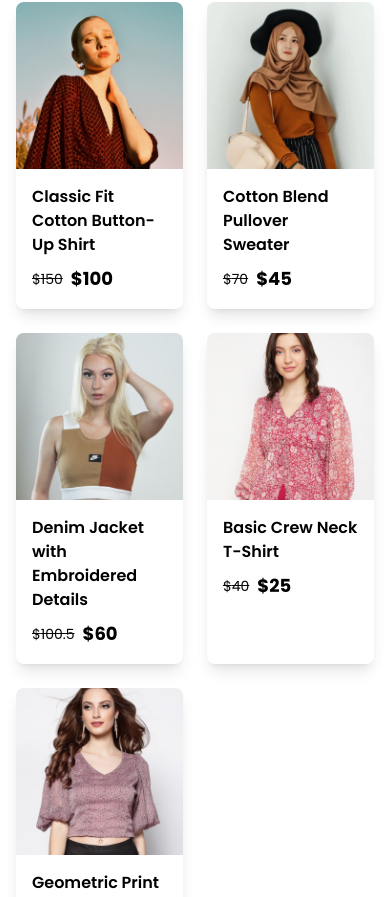
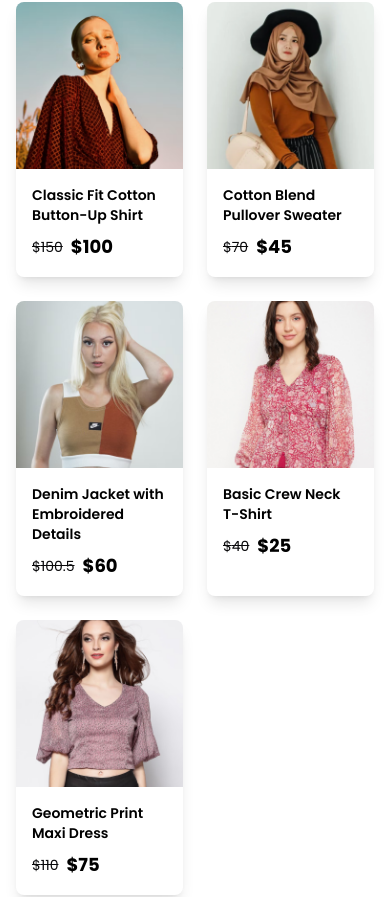
Before and after one commit to Aqib-Web/e-commerce-app-react-shadcn, a React (Vite) app: page / in a window 390 px wide. Shown: the part 1045-1942 px from the top of the page. Built offline with nearby package versions, Linux system fonts and the light colour scheme.

Commit message:
fixed text issue on small screens

```diff
--- a/src/Pages/LoginSignup.jsx
+++ b/src/Pages/LoginSignup.jsx
@@ -13,7 +13,7 @@ import { Label } from "@/components/ui/label";
 function LoginSignup() {
   return (
     <div>
-      <div className="py-32">
+      <div className="pt-8 pb-24 lg:pt-24 lg:p-28">
         <Card className="mx-auto max-w-sm">
           <CardHeader>
             <CardTitle className="text-xl">Sign Up</CardTitle>
--- a/src/components/Item/Item.jsx
+++ b/src/components/Item/Item.jsx
@@ -15,7 +15,9 @@ const Item = ({ item }) => {
           style={{ aspectRatio: "1", objectFit: "cover" }}
         />
         <div className="p-4">
-          <h3 className="text-base font-semibold">{item.name}</h3>
+          <h3 className="text-base font-semibold text-sm lg:text-base">
+            {item.name}
+          </h3>
           <div className="flex items-center gap-2 mt-2">
             <span className="text-primary line-through text-sm">
               ${item.old_price}
--- a/src/components/Navbar/NewNav.jsx
+++ b/src/components/Navbar/NewNav.jsx
@@ -51,7 +51,7 @@ export function NewNav() {
           className="flex items-center gap-2 font-semibold md:text-base"
         >
           <Store className="h-6 w-6" />
-          <span className="px-2 text-lg">E-Store</span>
+          <span className="px-2 text-lg whitespace-nowrap">E-Store</span>
         </Link>
       </div>
 
@@ -75,7 +75,7 @@ export function NewNav() {
             <a className="sr-only">Toggle navigation menu</a>
           </Button>
         </SheetTrigger>
-        <SheetContent side="left">
+        <SheetContent side="left" onOpenAutoFocus={(e) => e.preventDefault()}>
           <SheetHeader>
             <SheetTitle></SheetTitle>
             <SheetDescription></SheetDescription>
@@ -87,7 +87,7 @@ export function NewNav() {
               onClick={() => setSheetOpen(false)}
             >
               <Store className="h-6 w-6" />
-              <span className="px-2">E-Store</span>
+              <span className="px-2 whitespace-nowrap">E-Store</span>
             </Link>
 
             {navbarLinks.map((item) => (
```
